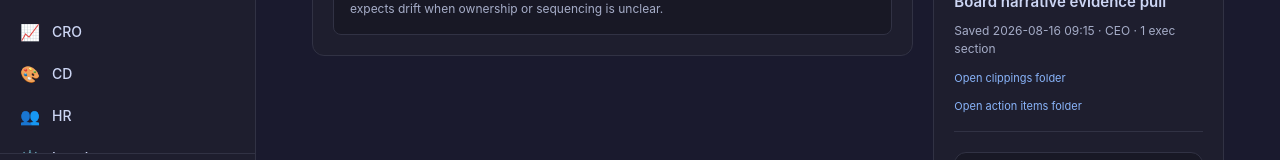
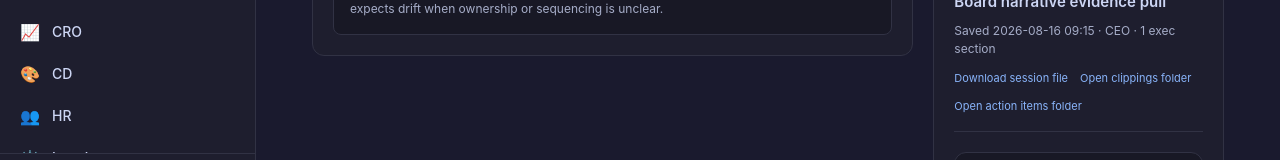
Before and after one commit to cre8veheart-ai/Maya_with_sidebar, a Next.js app: page /library/sessions in a window 1280 px wide. Shown: the part 554-714 px from the top of the page. Built offline with nearby package versions, Linux system fonts and the light colour scheme.

Commit message:
Add downloadable file for every executive session

```diff
--- a/app/library/sessions/page.tsx
+++ b/app/library/sessions/page.tsx
@@ -35,6 +35,30 @@ interface ExecReportSection {
   clippedItems: MayaVaultClip[];
   actionItems: MayaWorkItem[];
   fallbackActionItems: string[];
+}
+
+function downloadSessionFile(session: MayaSessionRecord) {
+  const role = session.role.toUpperCase();
+  const transcript = session.transcript?.length
+    ? session.transcript
+        .map((message) => `${message.role.toUpperCase()}\n${message.content}`)
+        .join("\n\n")
+    : `USER\n${session.query}\n\n${role}\n${session.answer}`;
+  const contents = [
+    `MAYA ${role} SESSION FILE`,
+    `Title: ${session.title}`,
+    `Saved: ${session.savedAt}`,
+    "",
+    transcript,
+  ].join("\n");
+  const blob = new Blob([contents], { type: "text/plain;charset=utf-8" });
+  const url = URL.createObjectURL(blob);
+  const link = document.createElement("a");
+  const safeDate = session.savedAt.replace(/[^0-9]+/g, "-").replace(/-+$/, "");
+  link.href = url;
+  link.download = `MAYA-${role}-session-${safeDate}.txt`;
+  link.click();
+  URL.revokeObjectURL(url);
 }
 
 function EmptyState() {
@@ -325,6 +349,13 @@ export default function SessionsPage() {
                     Saved {selectedSession.savedAt} · {selectedSession.role.toUpperCase()} · {reportSections.length} exec section{reportSections.length === 1 ? "" : "s"}
                   </p>
                   <div className="mt-3 flex flex-wrap gap-3 print:hidden">
+                    <button
+                      type="button"
+                      onClick={() => downloadSessionFile(selectedSession)}
+                      className="text-[11px] text-[#89b4fa] hover:text-[#b4d0fb]"
+                    >
+                      Download session file
+                    </button>
                     <Link
                       href="/library/knowledge"
                       className="text-[11px] text-[#89b4fa] hover:text-[#b4d0fb]"
```
